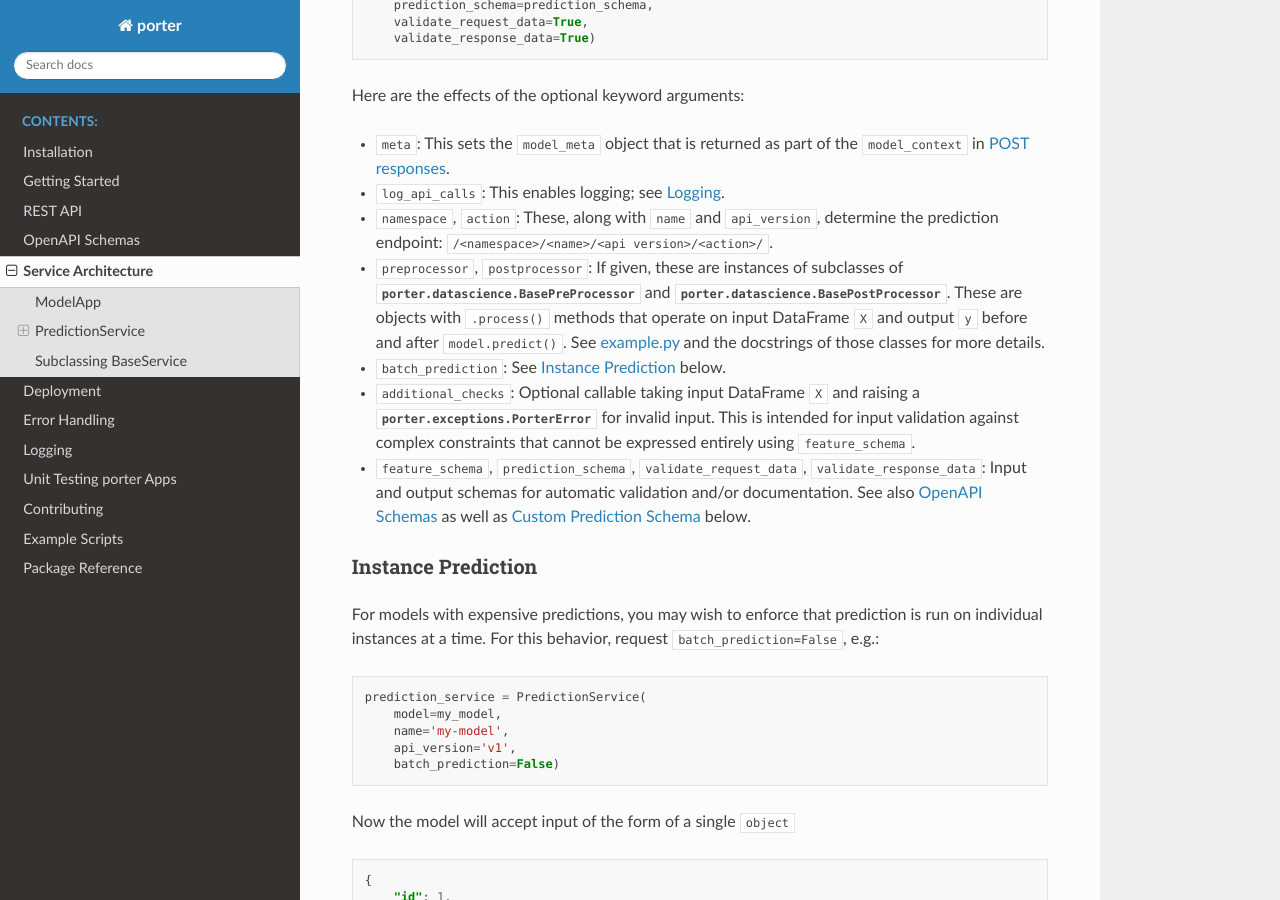
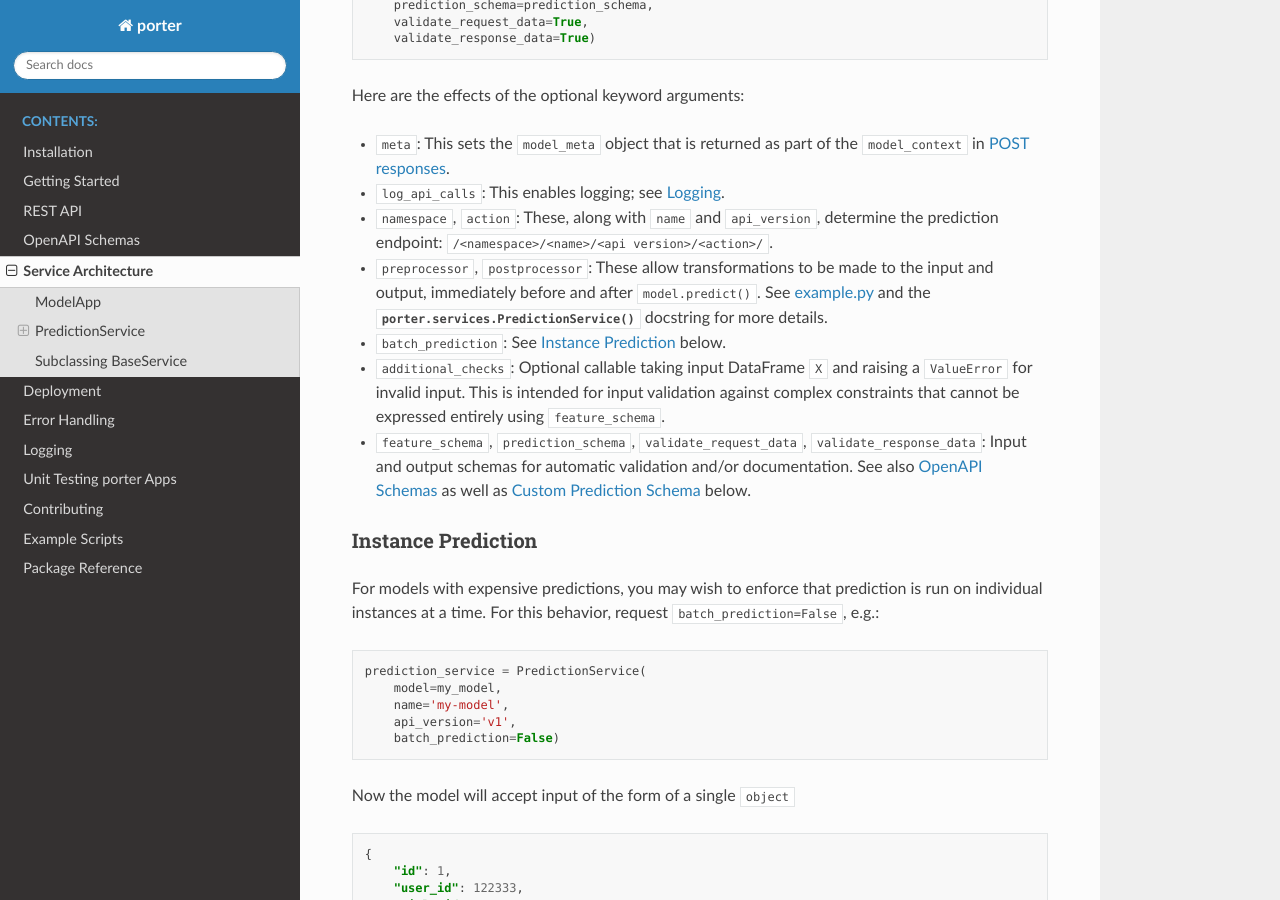
Before and after one commit to dantegates/porter, a Sphinx documentation site: the page built from docs/service_architecture.rst, in a window 1280 px wide and 900 px high, scrolled down 1557 px. Built offline with Sphinx 7.4.7 and the Read the Docs theme 2.0.0, drawn with Linux system fonts in a browser that asks for light colours; some of the changed text lies outside the part shown.

Commit message:
tweak descriptions of preprocessor, postprocessor, and additional_checks; remove unnecessary disclaimer about subclassing BaseService

```diff
--- a/docs/service_architecture.rst
+++ b/docs/service_architecture.rst
@@ -75,9 +75,9 @@
 - ``meta``: This sets the ``model_meta`` object that is returned as part of the ``model_context`` in :ref:`POST responses <predictionservice_endpoints>`.
 - ``log_api_calls``: This enables logging; see :ref:`logging`.
 - ``namespace``, ``action``: These, along with ``name`` and ``api_version``, determine the prediction endpoint: ``/<namespace>/<name>/<api version>/<action>/``.
-- ``preprocessor``, ``postprocessor``: If given, these are instances of subclasses of :class:`porter.datascience.BasePreProcessor` and :class:`porter.datascience.BasePostProcessor`.  These are objects with ``.process()`` methods that operate on input DataFrame ``X`` and output ``y`` before and after ``model.predict()``.  See :ref:`ex_example` and the docstrings of those classes for more details.
+- ``preprocessor``, ``postprocessor``: These allow transformations to be made to the input and output, immediately before and after ``model.predict()``.  See :ref:`ex_example` and the :class:`porter.services.PredictionService()` docstring for more details.
 - ``batch_prediction``: See :ref:`instance_prediction` below.
-- ``additional_checks``: Optional callable taking input DataFrame ``X`` and raising a :class:`porter.exceptions.PorterError` for invalid input.  This is intended for input validation against complex constraints that cannot be expressed entirely using ``feature_schema``.
+- ``additional_checks``: Optional callable taking input DataFrame ``X`` and raising a ``ValueError`` for invalid input.  This is intended for input validation against complex constraints that cannot be expressed entirely using ``feature_schema``.
 - ``feature_schema``, ``prediction_schema``, ``validate_request_data``, ``validate_response_data``: Input and output schemas for automatic validation and/or documentation.  See also :ref:`openapi_schemas` as well as :ref:`custom_prediction_schema` below.
 
 .. _instance_prediction:
@@ -196,12 +196,7 @@
 Subclassing BaseService
 -----------------------
 
-By subclassing :class:`porter.services.BaseService` it is possible to expose arbitrary Python code.
-
-.. note::
-    We have sometimes found it useful to subclass ``BaseService``.  However, this usage depends on implementation details that may change in future releases.
-
-Consider complex input and output schemas such as:
+By subclassing :class:`porter.services.BaseService` it is possible to expose arbitrary Python code.  Consider complex input and output schemas such as:
 
 .. code-block:: python
 
```
